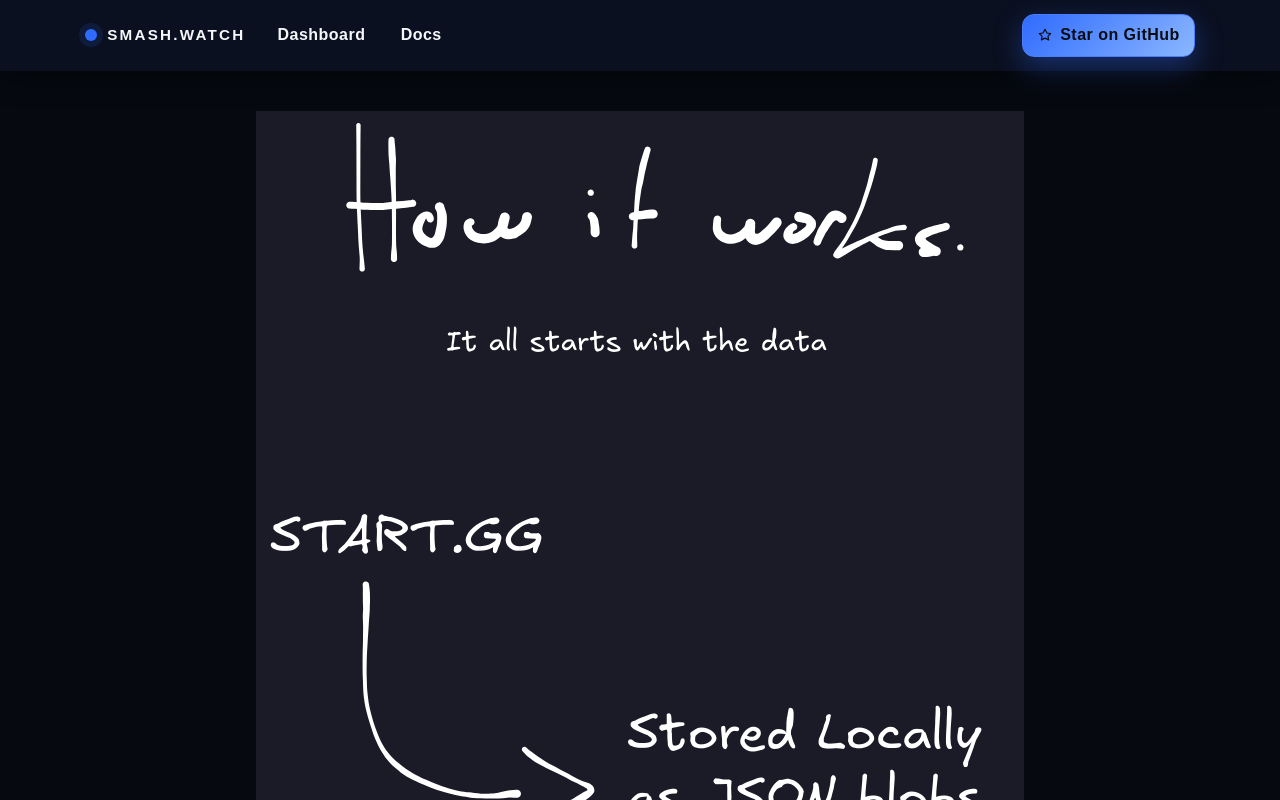
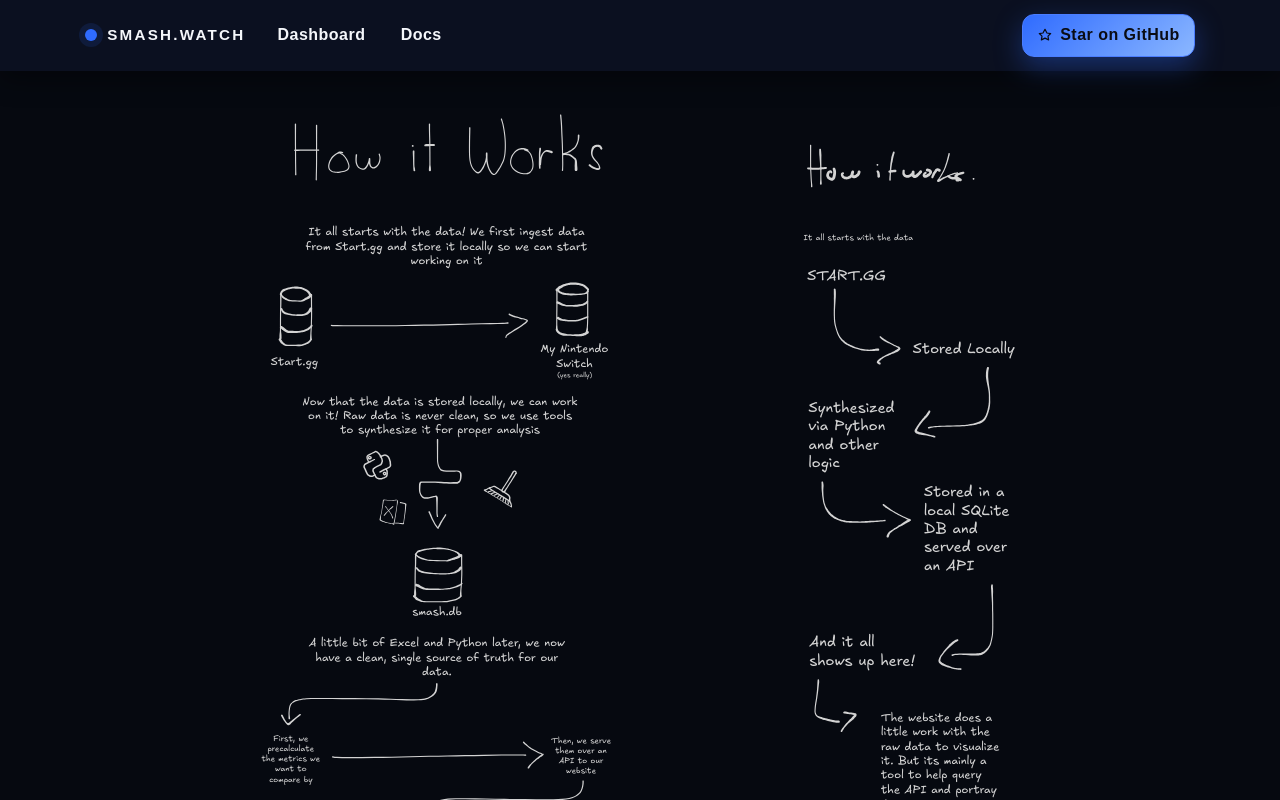
Before and after one commit to Ozdotdotdot/smash-frontend, a Next.js app: page /howitworks in a window 1280 px wide. Shown: the top 800 px of the page. Built offline with nearby package versions, Linux system fonts and the light colour scheme.

Commit message:
Changed the how it works svg

```diff
--- a/app/howitworks/page.tsx
+++ b/app/howitworks/page.tsx
@@ -31,7 +31,12 @@
 }
 
 export default async function HowItWorksPage() {
-  const svgPath = path.join(process.cwd(), "app", "howitworks", "how-it-works-simple.svg");
+  const svgPath = path.join(
+    process.cwd(),
+    "app",
+    "howitworks",
+    "How the website actually works.excalidraw.svg",
+  );
   const svgSource = await readFile(svgPath, "utf8");
   const svgMarkup = normalizeInlineSvg(svgSource);
   return <HowItWorksClient svgMarkup={svgMarkup} />;
```
Also changed, not shown: app/howitworks/How the website actually works.excalidraw.svg (added).
